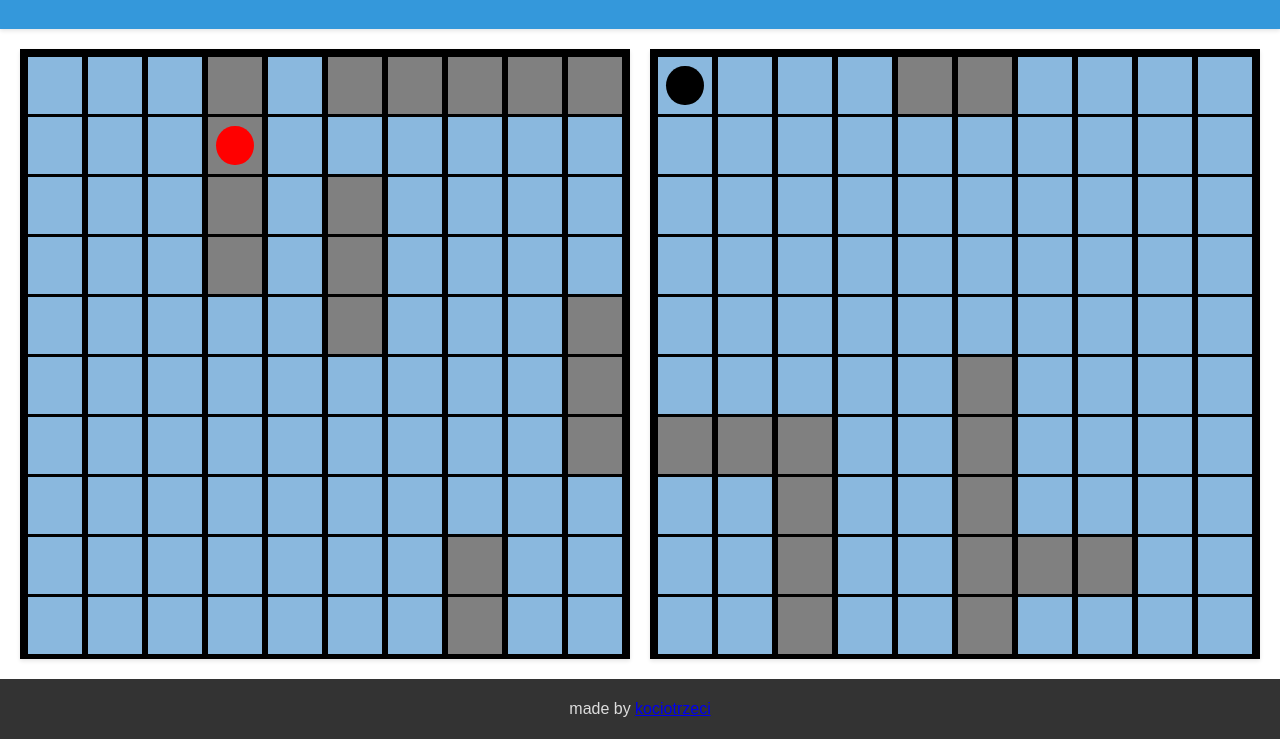
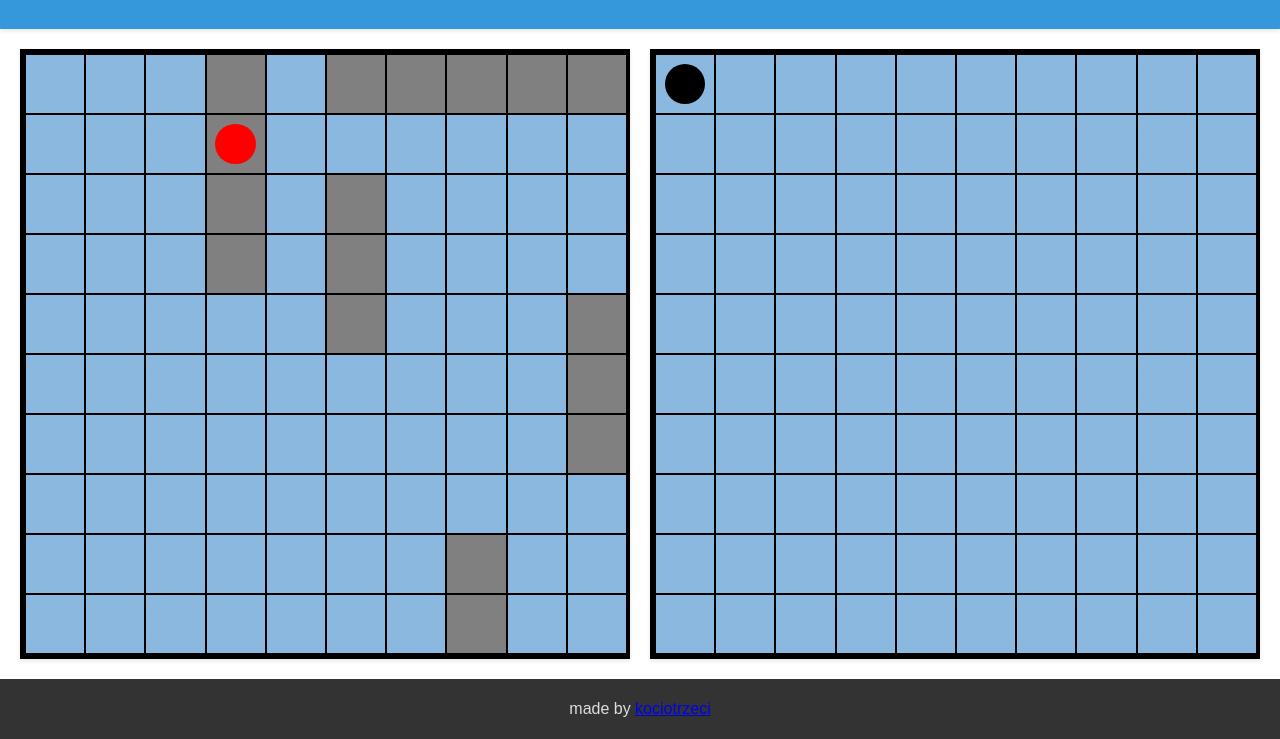
Before and after one commit to kociotrzeci/battleships, a website built with webpack: page src/index.html in a window 1280 px wide. Both pictures are taken after a click on the element 685 px from the left and 157 px from the top of the page. Shown: the part 72-811 px from the top of the page. Built offline with nearby package versions, Linux system fonts and the light colour scheme.

Commit message:
fixed webpack

```diff
--- a/src/display.js
+++ b/src/display.js
@@ -22,7 +22,14 @@ function Display(_container, player, mode, otherDisplay) {
 
   function attack(player) {
     return function (event) {
-      player.getEnemy().shoot(event.currentTarget.x, event.currentTarget.y);
+      if (
+        player
+          .getEnemy()
+          .shoot(event.currentTarget.x, event.currentTarget.y) ===
+        "All ships sunk!"
+      )
+        alert(player.getEnemy() + " won!");
+
       refresh();
       setTimeout(() => {
         player.shoot();
--- a/src/gameboard.js
+++ b/src/gameboard.js
@@ -78,6 +78,9 @@ function Gameboard() {
       board[x][y].ship.hit();
       if (board[x][y].ship.isSunk()) {
         remainingShips.value--;
+        console.log(
+          "attack " + x + y + "remaining ships " + remainingShips.value
+        );
         return checkRemainingShips();
       }
       return true;
--- a/src/styles.scss
+++ b/src/styles.scss
@@ -57,8 +57,7 @@ body {
     bottom: 0;
   }
 }
-
-.cell.ship {
+#left-panel .cell.ship {
   background-color: gray;
 }
 .cell.shoot {
@@ -78,9 +77,11 @@ body {
   align-items: center;
   background-color: rgb(138, 184, 222);
   border-style: solid;
-  height: 95%;
+  border-width: 1px;
+  height: 97%;
   padding: 0px;
   margin: 0px;
+  aspect-ratio: 1;
 }
 span {
   height: 70%;
```
Also changed, not shown: package.json (+31 -4 lines), tests/player.test.js (+3 -2 lines), dist/main.js, 1 other file.
